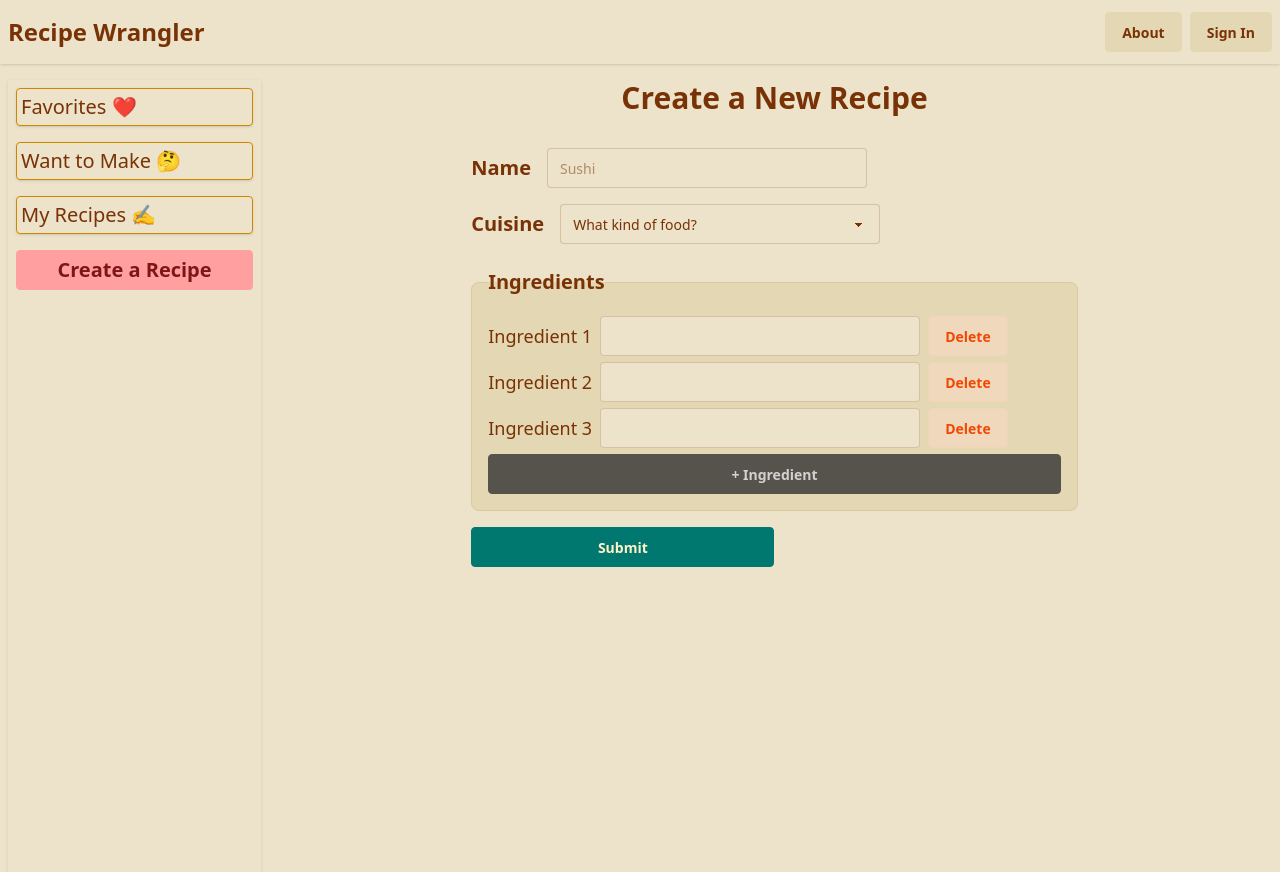
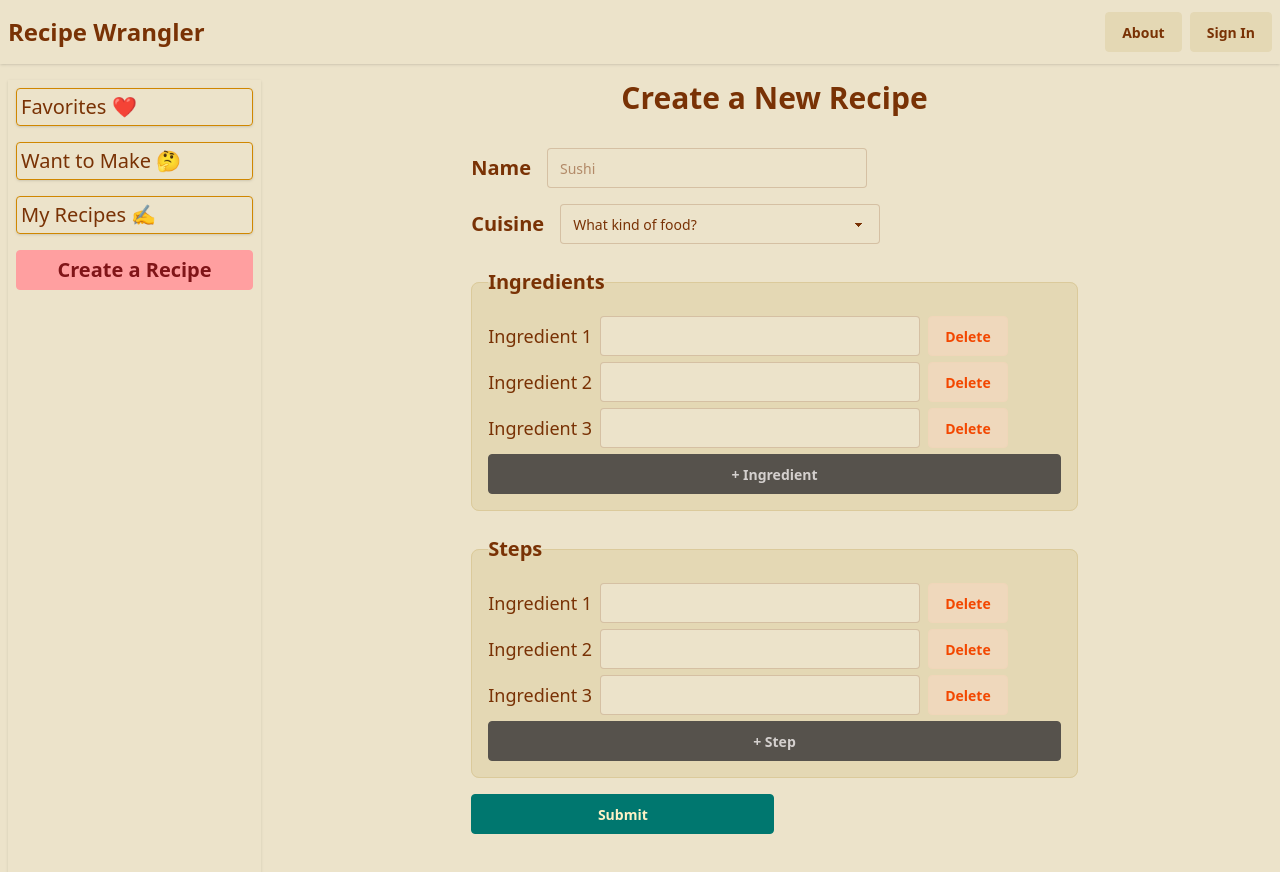
Before and after one commit to Justin-K-Ellis/recipe_wrangler_client, a Next.js app: page /home/create in a window 1280 px wide. Shown: the top 872 px of the page. Built offline with nearby package versions, Linux system fonts and the light colour scheme.

Commit message:
Add widget for adding steps

```diff
--- a/src/app/home/create/page.tsx
+++ b/src/app/home/create/page.tsx
@@ -8,7 +8,7 @@ export default function Page() {
   const [name, setName] = useState<string>("");
   const [cuisine, setCuisine] = useState<string>("");
   const [ingredients, setIngredients] = useState<string[]>(["", "", ""]);
-  const [steps, setSteps] = useState<string[]>([]);
+  const [steps, setSteps] = useState<string[]>(["", "", ""]);
 
   const cuisineTypes = ["Japanese", "Chinese", "Indian", "Mexican"]; // dummy data
 
@@ -16,6 +16,7 @@ export default function Page() {
     event.preventDefault();
     console.log("cuisine:", cuisine);
     console.log("ingredients:", ingredients);
+    console.log("steps:", steps);
   }
 
   // == Ingredient operations ==
@@ -37,11 +38,37 @@ export default function Page() {
   }
 
   // Delete
-  function handleIngredientDelete(index) {
+  function handleIngredientDelete(index: number) {
     const newIngredients = ingredients.filter((ing, i) => {
       if (index !== i) return ing;
     });
     setIngredients(newIngredients);
+  }
+
+  // == Step Operations ==
+  // Create
+  function handleAddToSteps() {
+    setSteps([...steps, ""]);
+  }
+
+  // Update
+  function handleStepChange(value: string, index: number) {
+    const newSteps = steps.map((_step, i) => {
+      if (index === i) {
+        return value;
+      } else {
+        return steps[i];
+      }
+    });
+    setSteps(newSteps);
+  }
+
+  // Delete
+  function handleStepsDelete(index: number) {
+    const newSteps = steps.filter((step, i) => {
+      if (index !== i) return step;
+    });
+    setSteps(newSteps);
   }
 
   return (
@@ -83,6 +110,14 @@ export default function Page() {
           dataChangeHandler={handleIngredientChange}
           dataDeleteHandler={handleIngredientDelete}
         />
+        {/* Steps */}
+        <ListInput
+          title="Step"
+          data={steps}
+          dataAddHandler={handleAddToSteps}
+          dataChangeHandler={handleStepChange}
+          dataDeleteHandler={handleStepsDelete}
+        />
         <div>
           <button type="submit" className="btn btn-success w-5/10">
             Submit
```
